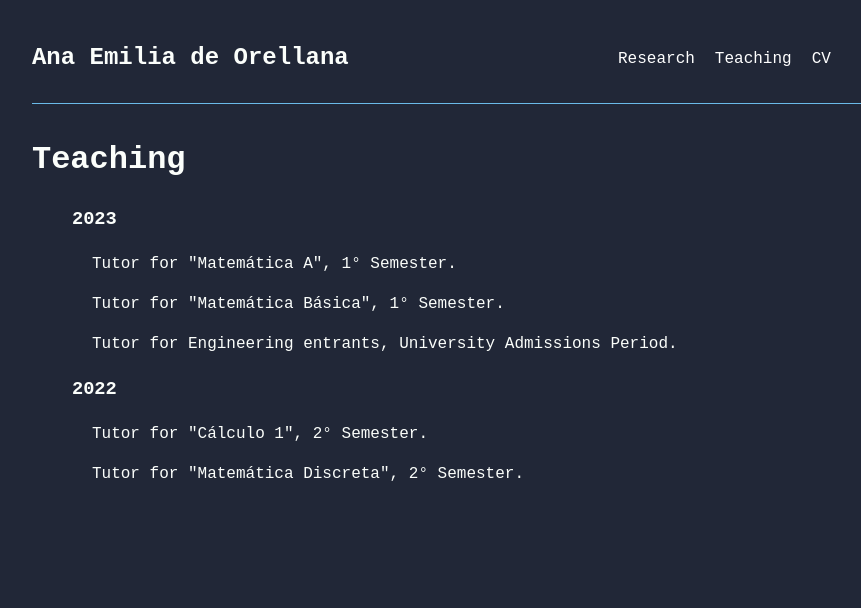
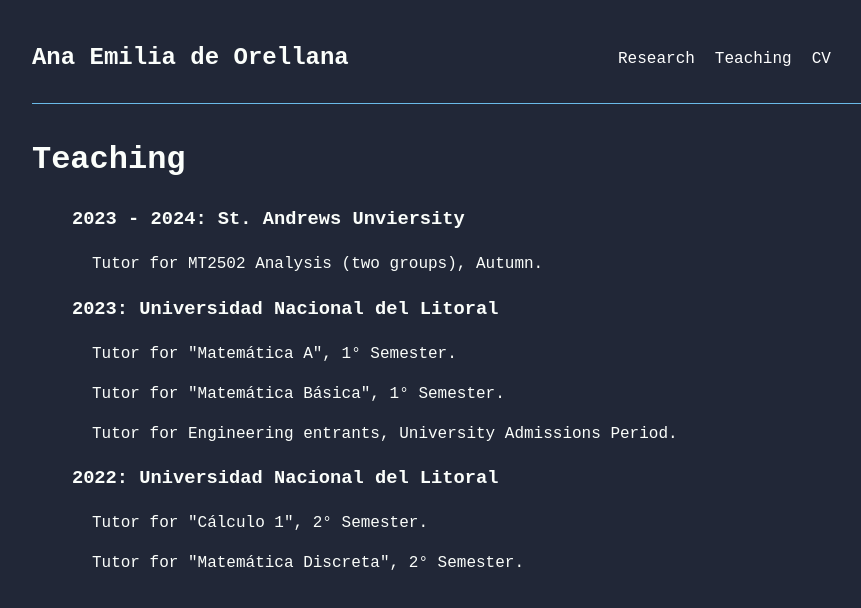
Before and after one commit to AnadeOre/anadeore.github.io, a Next.js app: page /teaching in a window 1280 px wide. Shown: the top 608 px of the page, without its empty margins (128-989 px from the left). Built offline with nearby package versions, Linux system fonts and the light colour scheme.

Commit message:
update teaching

```diff
--- a/src/app/teaching/page.jsx
+++ b/src/app/teaching/page.jsx
@@ -8,7 +8,13 @@ const Teaching = () => {
       <ul>
         {/*  */}
         <li>
-          <h3>2023</h3>
+          <h3>2023 - 2024: St. Andrews Unviersity</h3>
+          <div className={styles.indentedSection}>
+            <p>Tutor for MT2502 Analysis (two groups), Autumn.</p>
+          </div>
+        </li>
+        <li>
+          <h3>2023: Universidad Nacional del Litoral</h3>
           <div className={styles.indentedSection}>
             <p>Tutor for "Matemática A", 1° Semester.</p>
             <p>Tutor for "Matemática Básica", 1° Semester.</p>
@@ -17,7 +23,7 @@ const Teaching = () => {
         </li>
         {/*  */}
         <li>
-          <h3>2022</h3>
+          <h3>2022: Universidad Nacional del Litoral</h3>
           <div className={styles.indentedSection}>
             <p>Tutor for "Cálculo 1", 2° Semester.</p>
             <p>Tutor for "Matemática Discreta", 2° Semester.</p>
```
